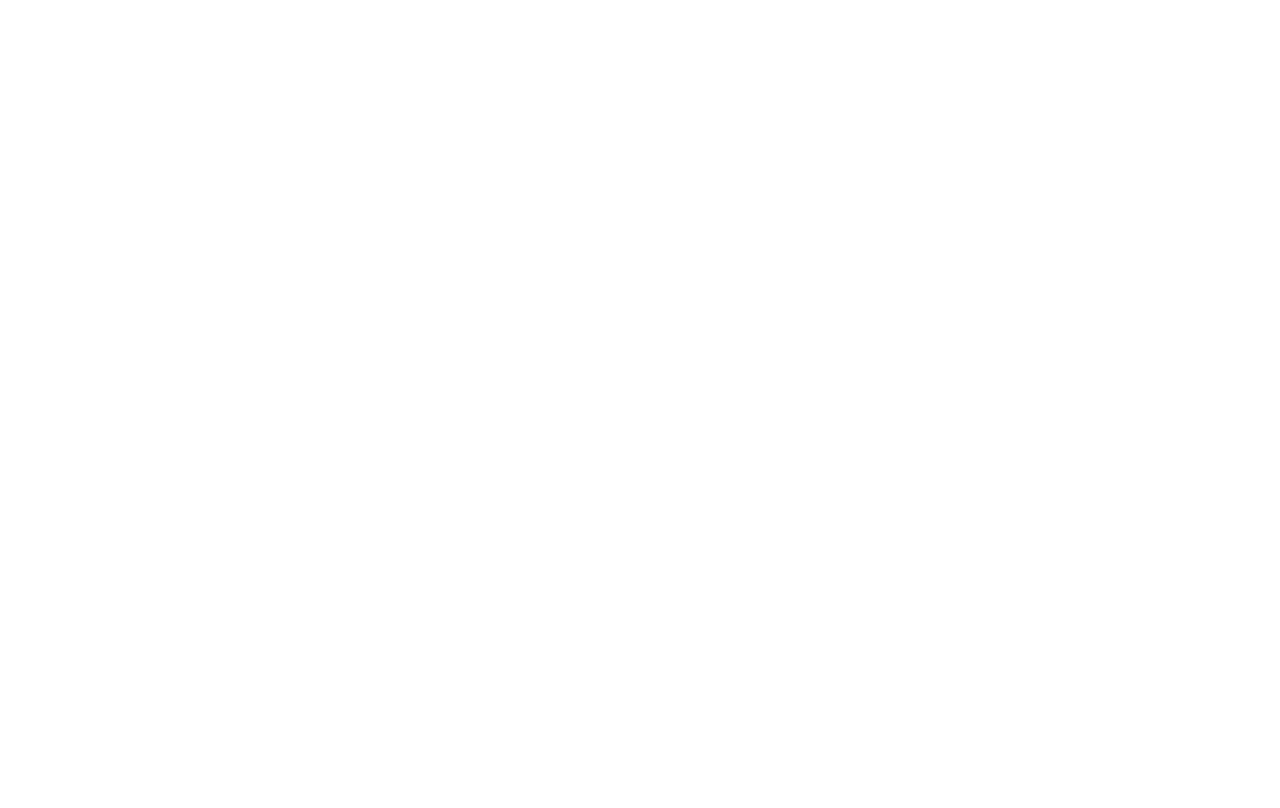
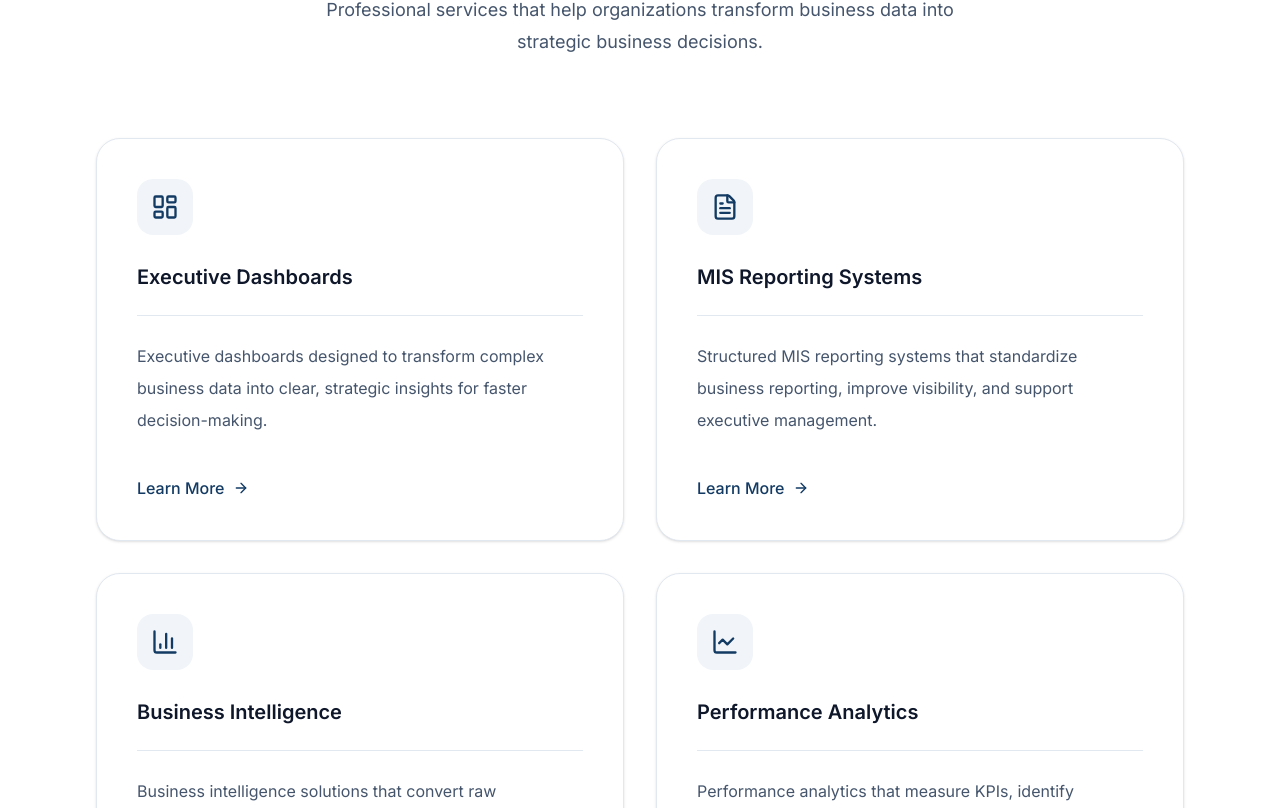
Before and after one commit to hagerismail487-dev/executive-portfolio-system, a Next.js app: page / in a window 1280 px wide. Shown: the part 4392-5200 px from the top of the page. Before the commit the page ends 4125 px from the top, so only its background shows below. Built offline with nearby package versions, Linux system fonts and the light colour scheme.

Commit message:
feat(data): add service details data source

```diff
--- a/src/app/page.tsx
+++ b/src/app/page.tsx
@@ -3,6 +3,7 @@
 import CreatingBusinessValue from "../components/sections/CreatingBusinessValue";
 import CoreExpertise from "../components/sections/CoreExpertise";
 import CaseStudies from "../components/sections/CaseStudies";
+import ProfessionalServices from "../components/sections/ProfessionalServices";
 
 
 export default function Home() {
@@ -11,9 +12,9 @@
       <Navbar />
       <Hero />
       <CreatingBusinessValue />
-       <CoreExpertise />
-       <CaseStudies />
-
+      <CoreExpertise />
+     < CaseStudies />
+     <ProfessionalServices />
     </>
   );
 }
--- a/src/components/sections/CreatingBusinessValue.tsx
+++ b/src/components/sections/CreatingBusinessValue.tsx
@@ -37,7 +37,7 @@
 export default function CreatingBusinessValue() {
   return (
     <Section
-      id="business-value"
+      id="about"
       className="bg-white py-28"
     >
       {/* Header */}
--- /dev/null
+++ b/src/components/sections/ProfessionalServices.tsx
@@ -0,0 +1,37 @@
+import ServiceCard from "@/components/ui/ServiceCard";
+import { services } from "@/data/services";
+
+export default function ProfessionalServices() {
+  return (
+    <section
+      id="services"
+      className="bg-white py-28"
+    >
+      <div className="mx-auto max-w-6xl px-6 lg:px-8">
+        <div className="mx-auto max-w-3xl text-center">
+          <span className="text-xs font-semibold uppercase tracking-[0.35em] text-[#123A63]">
+            SERVICES
+          </span>
+
+          <h2 className="mt-5 text-[46px] md:text-[54px] font-bold tracking-[-0.04em] text-[#102A56]">
+            Professional Services
+          </h2>
+
+          <p className="mx-auto mt-6 max-w-2xl text-lg leading-8 text-slate-600">
+            Professional services that help organizations transform
+            business data into strategic business decisions.
+          </p>
+        </div>
+
+        <div className="mt-20 grid gap-8 md:grid-cols-2">
+          {services.map((service) => (
+            <ServiceCard
+              key={service.title}
+              {...service}
+            />
+          ))}
+        </div>
+      </div>
+    </section>
+  );
+}
--- /dev/null
+++ b/src/components/ui/ServiceCard.tsx
@@ -0,0 +1,63 @@
+import Link from "next/link";
+import { ArrowRight } from "lucide-react";
+
+interface ServiceCardProps {
+  icon: React.ElementType;
+  title: string;
+  description: string;
+}
+
+export default function ServiceCard({
+  icon: Icon,
+  title,
+  description,
+}: ServiceCardProps) {
+  return (
+    <article
+      className="
+        group
+        rounded-3xl
+        border
+        border-slate-200
+        bg-white
+        p-10
+        shadow-sm
+        transition-all
+        duration-300
+        hover:-translate-y-1
+        hover:shadow-xl
+      "
+    >
+      <div className="flex h-14 w-14 items-center justify-center rounded-2xl bg-slate-100">
+        <Icon className="h-7 w-7 text-[#123A63]" />
+      </div>
+
+      <h3 className="mt-7 text-xl font-semibold text-slate-900">
+        {title}
+      </h3>
+
+      <div className="my-6 h-px bg-slate-200" />
+
+      <p className="leading-8 text-slate-600">
+        {description}
+      </p>
+
+      <Link
+        href="#"
+        className="
+          mt-10
+          inline-flex
+          items-center
+          gap-2
+          font-medium
+          text-[#123A63]
+          transition-all
+          group-hover:gap-3
+        "
+      >
+        Learn More
+        <ArrowRight className="h-4 w-4" />
+      </Link>
+    </article>
+  );
+}
--- /dev/null
+++ b/src/data/service-details.ts
@@ -0,0 +1,250 @@
+export interface FAQ {
+  question: string;
+  answer: string;
+}
+
+export interface ServiceDetail {
+  slug: string;
+  title: string;
+  shortDescription: string;
+  heroDescription: string;
+
+  businessValue: string;
+
+  deliverables: string[];
+
+  workflow: string[];
+
+  technologies: string[];
+
+  faqs: FAQ[];
+
+  cta: {
+    title: string;
+    description: string;
+    buttonText: string;
+  };
+}
+
+export const serviceDetails: ServiceDetail[] = [
+  {
+    slug: "executive-dashboards",
+
+    title: "Executive Dashboards",
+
+    shortDescription:
+      "Executive dashboards designed to transform complex business data into clear, strategic insights for faster decision-making.",
+
+    heroDescription:
+      "Enterprise-grade dashboards that help executives monitor KPIs, business performance, and operational trends through interactive and intuitive visualizations.",
+
+    businessValue:
+      "Empower leadership teams with real-time visibility into business performance, enabling faster decisions and improved strategic planning.",
+
+    deliverables: [
+      "Interactive Executive Dashboard",
+      "KPI Scorecards",
+      "Custom Visualizations",
+      "Executive Reporting",
+      "Data Model",
+      "Documentation",
+    ],
+
+    workflow: [
+      "Business Discovery",
+      "Requirements Analysis",
+      "Data Preparation",
+      "Dashboard Design",
+      "Development",
+      "Testing",
+      "Deployment",
+    ],
+
+    technologies: [
+      "Power BI",
+      "DAX",
+      "Power Query",
+      "SQL",
+      "Excel",
+    ],
+
+    faqs: [
+      {
+        question: "Can the dashboard connect to existing databases?",
+        answer:
+          "Yes. Dashboards can integrate with Excel, SQL Server, cloud platforms, and various business data sources.",
+      },
+      {
+        question: "Will I receive documentation?",
+        answer:
+          "Yes. Every project includes documentation to support maintenance and future enhancements.",
+      },
+    ],
+
+    cta: {
+      title: "Ready to Build Your Dashboard?",
+      description:
+        "Let's discuss your business goals and create an executive dashboard tailored to your organization.",
+      buttonText: "Let's Talk",
+    },
+  },
+
+  {
+    slug: "mis-reporting-systems",
+
+    title: "MIS Reporting Systems",
+
+    shortDescription:
+      "Structured reporting systems that improve visibility and standardize business reporting.",
+
+    heroDescription:
+      "Designing scalable MIS reporting frameworks that deliver consistent, reliable, and executive-ready reports across departments.",
+
+    businessValue:
+      "Create standardized reporting processes that improve transparency, reduce manual work, and support executive decision-making.",
+
+    deliverables: [
+      "MIS Reports",
+      "Reporting Templates",
+      "Performance Reports",
+      "Data Validation",
+      "Documentation",
+    ],
+
+    workflow: [
+      "Current Process Assessment",
+      "Reporting Framework Design",
+      "Development",
+      "Testing",
+      "Implementation",
+    ],
+
+    technologies: [
+      "Excel",
+      "Power BI",
+      "SQL",
+      "Power Query",
+    ],
+
+    faqs: [
+      {
+        question: "Can existing reports be improved?",
+        answer:
+          "Yes. Existing reporting systems can be redesigned for better accuracy, automation, and usability.",
+      },
+    ],
+
+    cta: {
+      title: "Improve Your Reporting Process",
+      description:
+        "Build reporting systems that executives can trust every day.",
+      buttonText: "Get Started",
+    },
+  },
+
+  {
+    slug: "business-intelligence",
+
+    title: "Business Intelligence",
+
+    shortDescription:
+      "Business intelligence solutions that transform raw business data into actionable insights.",
+
+    heroDescription:
+      "Helping organizations establish scalable Business Intelligence ecosystems that support strategic growth.",
+
+    businessValue:
+      "Convert disconnected business data into meaningful insights that improve operational and strategic decision-making.",
+
+    deliverables: [
+      "BI Strategy",
+      "Data Modeling",
+      "Reporting Framework",
+      "Executive Insights",
+      "Documentation",
+    ],
+
+    workflow: [
+      "Business Assessment",
+      "Data Analysis",
+      "Solution Design",
+      "Development",
+      "Deployment",
+    ],
+
+    technologies: [
+      "Power BI",
+      "SQL",
+      "Excel",
+      "DAX",
+    ],
+
+    faqs: [
+      {
+        question: "Is Business Intelligence suitable for small businesses?",
+        answer:
+          "Yes. BI solutions can be tailored for organizations of all sizes.",
+      },
+    ],
+
+    cta: {
+      title: "Unlock the Value of Your Data",
+      description:
+        "Turn business data into meaningful insights that drive growth.",
+      buttonText: "Book a Consultation",
+    },
+  },
+
+  {
+    slug: "performance-analytics",
+
+    title: "Performance Analytics",
+
+    shortDescription:
+      "Performance analytics that measure KPIs and identify improvement opportunities.",
+
+    heroDescription:
+      "Comprehensive analytics solutions designed to monitor business performance, evaluate KPIs, and support continuous improvement.",
+
+    businessValue:
+      "Measure what matters most through reliable performance metrics and executive-level analysis.",
+
+    deliverables: [
+      "KPI Framework",
+      "Performance Reports",
+      "Trend Analysis",
+      "Executive Dashboards",
+      "Recommendations",
+    ],
+
+    workflow: [
+      "KPI Definition",
+      "Data Collection",
+      "Analysis",
+      "Visualization",
+      "Performance Review",
+    ],
+
+    technologies: [
+      "Power BI",
+      "Excel",
+      "SQL",
+      "DAX",
+    ],
+
+    faqs: [
+      {
+        question: "Can KPIs be customized?",
+        answer:
+          "Absolutely. KPIs are designed around your business objectives and operational goals.",
+      },
+    ],
+
+    cta: {
+      title: "Measure Business Performance",
+      description:
+        "Build a performance measurement framework that supports continuous improvement.",
+      buttonText: "Start Your Project",
+    },
+  },
+];
--- /dev/null
+++ b/src/data/services.ts
@@ -0,0 +1,33 @@
+import {
+  BarChart3,
+  FileText,
+  LineChart,
+  LayoutDashboard,
+} from "lucide-react";
+
+export const services = [
+  {
+    icon: LayoutDashboard,
+    title: "Executive Dashboards",
+    description:
+      "Executive dashboards designed to transform complex business data into clear, strategic insights for faster decision-making.",
+  },
+  {
+    icon: FileText,
+    title: "MIS Reporting Systems",
+    description:
+      "Structured MIS reporting systems that standardize business reporting, improve visibility, and support executive management.",
+  },
+  {
+    icon: BarChart3,
+    title: "Business Intelligence",
+    description:
+      "Business intelligence solutions that convert raw operational data into meaningful performance insights across the organization.",
+  },
+  {
+    icon: LineChart,
+    title: "Performance Analytics",
+    description:
+      "Performance analytics that measure KPIs, identify opportunities, and help organizations continuously improve business results.",
+  },
+] as const;
```
Also changed, not shown: src/components/sections/Services.tsx (deleted).
